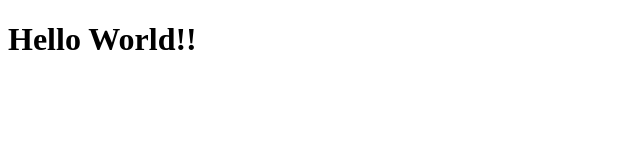
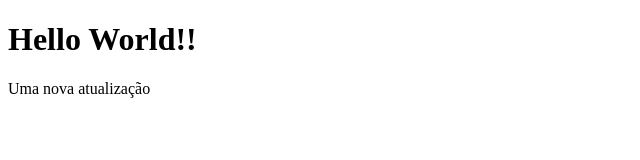
Before and after one commit to darley-raffael/jornada-dev-Ebac, a plain HTML site: page index.html in a window 1280 px wide. Shown: the whole page, without its empty margins (0-640 px from the left). Drawn offline with Linux system fonts and the light colour scheme.

Commit message:
new html commit

```diff
--- a/index.html
+++ b/index.html
@@ -8,5 +8,6 @@
 </head>
 <body>
     <h1>Hello World!!</h1>
+    <p>Uma nova atualização</p>
 </body>
 </html>
```
